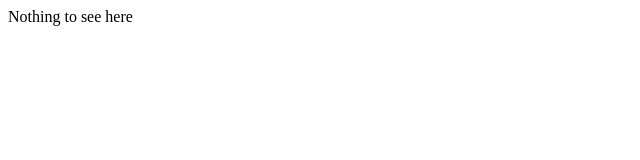
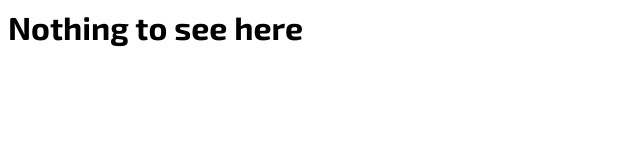
Before and after one commit to duien/duien.github.io, a plain HTML site: page index.html in a window 1280 px wide. Shown: the whole page, without its empty margins (0-640 px from the left). Drawn offline with Linux system fonts and the light colour scheme.

Commit message:
Add a CSS

```diff
--- a/index.html
+++ b/index.html
@@ -1 +1,10 @@
-Nothing to see here
+<head>
+  <link href="https://fonts.googleapis.com/css?family=Exo+2:200,200i,300,300i,600i,700" rel="stylesheet">
+  <style type="text/css">
+    body { font-family: "Exo 2", sans-serif }
+  </style>
+</head>
+
+<body>
+  <h1>Nothing to see here</h1>
+</body>
```
